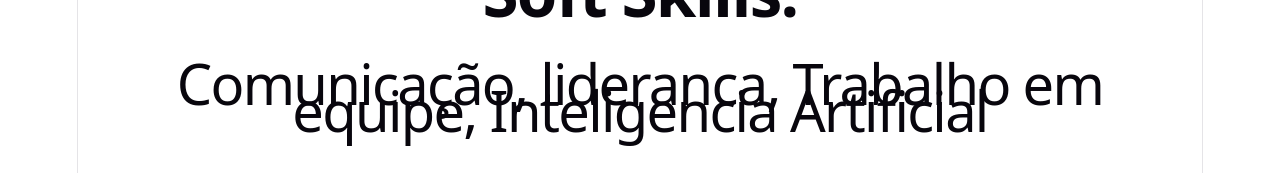
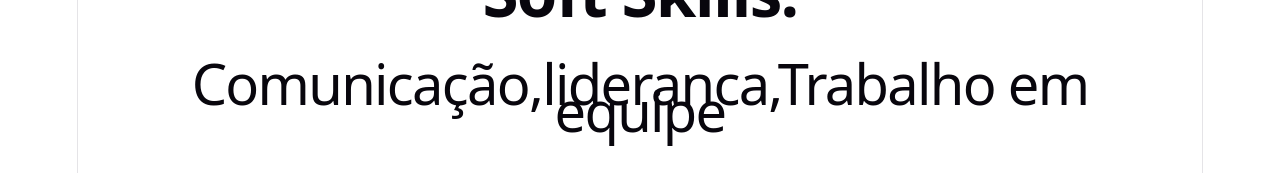
Before and after one commit to Otaviocuriel/dio-ai-react-frontend, a React (Vite) app in the folder VITE/projetovite-app-react-ts/: page / in a window 1280 px wide. Shown: the part 755-928 px from the top of the page. Built offline with nearby package versions, Linux system fonts and the light colour scheme.

Commit message:
SoftSkill

```diff
--- a/VITE/projetovite-app-react-ts/src/components/SoftSkills.tsx
+++ b/VITE/projetovite-app-react-ts/src/components/SoftSkills.tsx
@@ -1,5 +1,5 @@
 export function SoftSkills(){
     return <p>
-        Comunicação, lideranca, Trabalho em equipe, Inteligencia Artificial
+        Comunicação,lideranca,Trabalho em equipe
     </p>
 }
```
